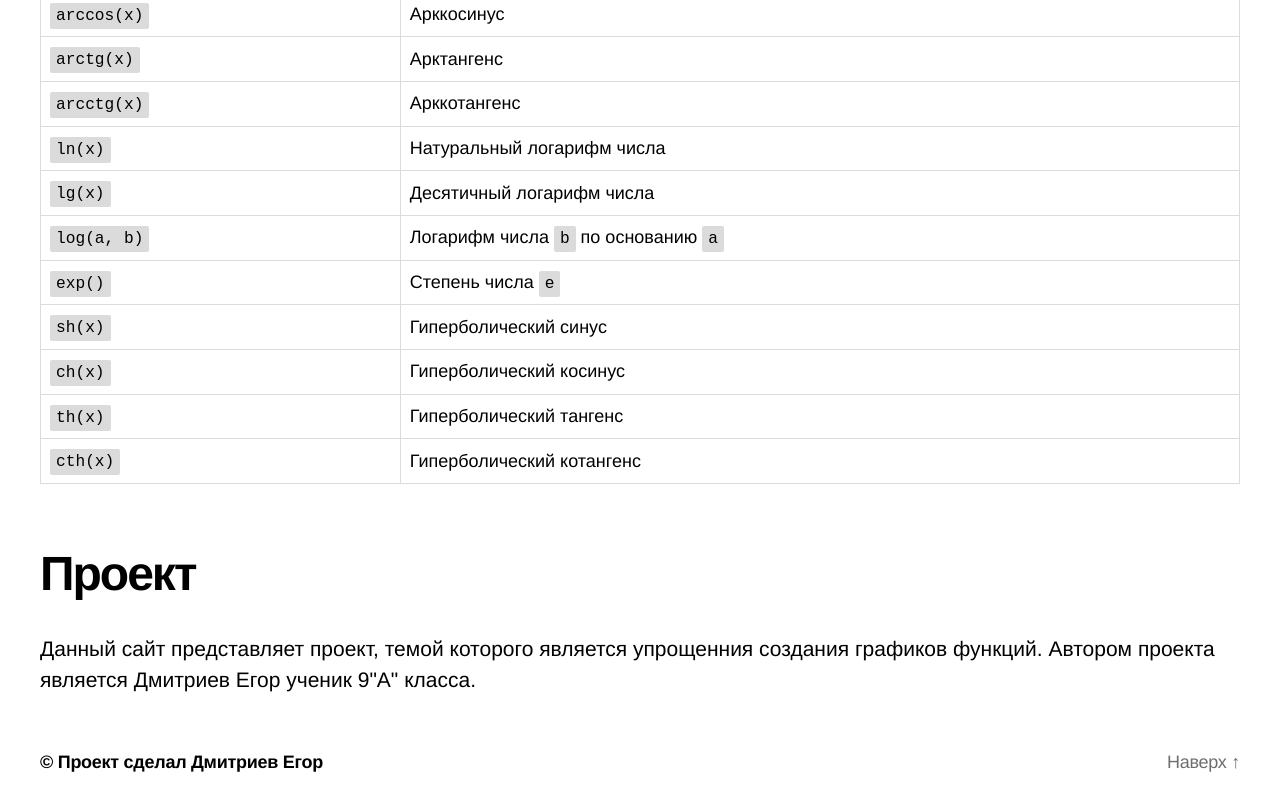
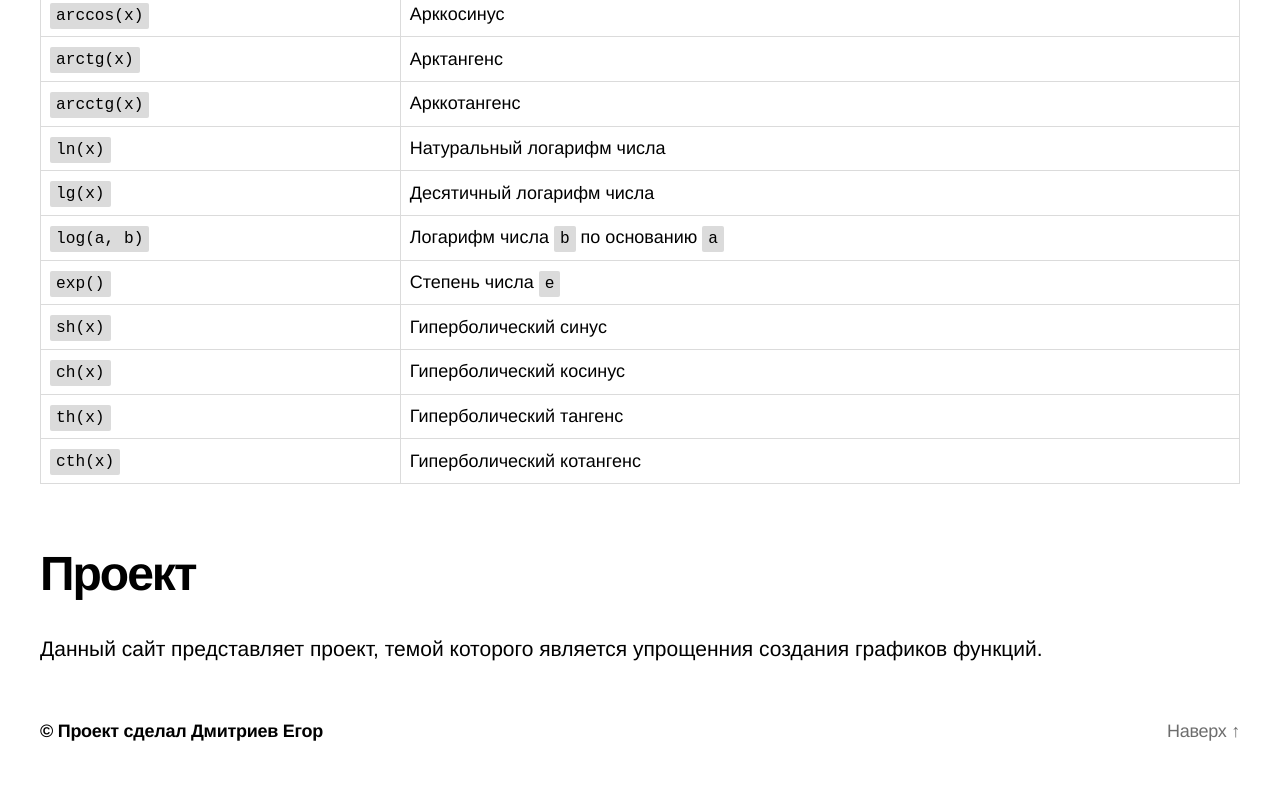
Before and after one commit to TheDivort/Project, a plain HTML site: page index.html in a window 1280 px wide. Shown: the part 2788-3599 px from the top of the page. After the commit the page ends 3576 px from the top, so only its background shows below. Drawn offline with Linux system fonts and the light colour scheme.

Commit message:
Update index.html

```diff
--- a/index.html
+++ b/index.html
@@ -406,7 +406,7 @@ body.custom-background { background-color: #ffffff; }
 </table>
 <h2>Проект</h2>
 <p>
-    Данный сайт представляет проект, темой которого является упрощенния создания графиков функций. Автором проекта является Дмитриев Егор ученик 9"А" класса.
+    Данный сайт представляет проект, темой которого является упрощенния создания графиков функций.
 </p>
 		</div>
 	</div>
```
